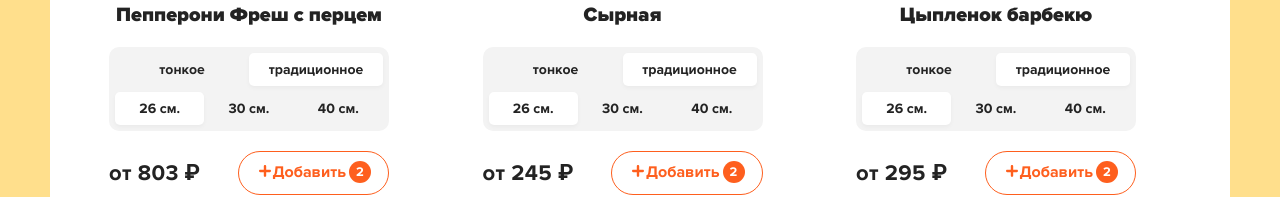
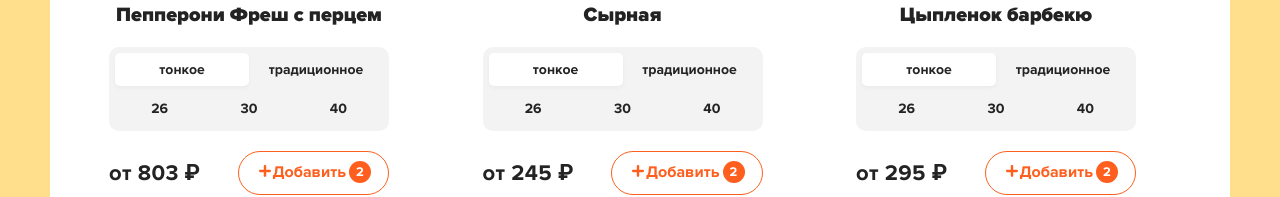
Before and after one commit to dankru/React-pizza, a React app: page / in a window 1280 px wide. Shown: the part 565-762 px from the top of the page. Built offline with nearby package versions, Linux system fonts and the light colour scheme.

Commit message:
added useState on pizza sizes

```diff
--- a/src/components/PizzaBlock.jsx
+++ b/src/components/PizzaBlock.jsx
@@ -1,12 +1,17 @@
 import React from 'react';
+import classNames from 'classnames';
 
-function PizzaBlock({ imageUrl, name, price, types }) {
-  const typeNames = ['тонкое', 'традиционное'];
-  const [activeType, setActiveType] = React.useState(1);
-
+function PizzaBlock({ imageUrl, name, price, types, sizes }) {
+  const availableTypes = ['тонкое', 'традиционное'];
+  const availableSizes = [26, 30, 40];
+  const [activeType, setActiveType] = React.useState(types[0]);
+  const [activeSize, setActiveSize] = React.useState(sizes[0]);
   console.log(name, types);
   const onSelectType = (index) => {
     setActiveType(index);
+  };
+  const onSelectSize = (index) => {
+    setActiveSize(index);
   };
   return (
     <div className="pizza-block">
@@ -14,19 +19,30 @@ function PizzaBlock({ imageUrl, name, price, types }) {
       <h4 className="pizza-block__title">{name}</h4>
       <div className="pizza-block__selector">
         <ul>
-          {typeNames.map((type, index) => (
+          {availableTypes.map((type, index) => (
             <li
               key={type}
               onClick={() => onSelectType(index)}
-              className={activeType === index ? 'active' : ''}>
+              className={classNames({
+                active: activeType === index,
+                disabled: !types.includes(index),
+              })}>
               {type}
             </li>
           ))}
         </ul>
         <ul>
-          <li className="active">26 см.</li>
-          <li>30 см.</li>
-          <li>40 см.</li>
+          {availableSizes.map((size, index) => (
+            <li
+              key={size}
+              onClick={() => onSelectSize(index)}
+              className={classNames({
+                active: activeSize === index,
+                disabled: !sizes.includes(index),
+              })}>
+              {size}
+            </li>
+          ))}
         </ul>
       </div>
       <div className="pizza-block__bottom">
```
